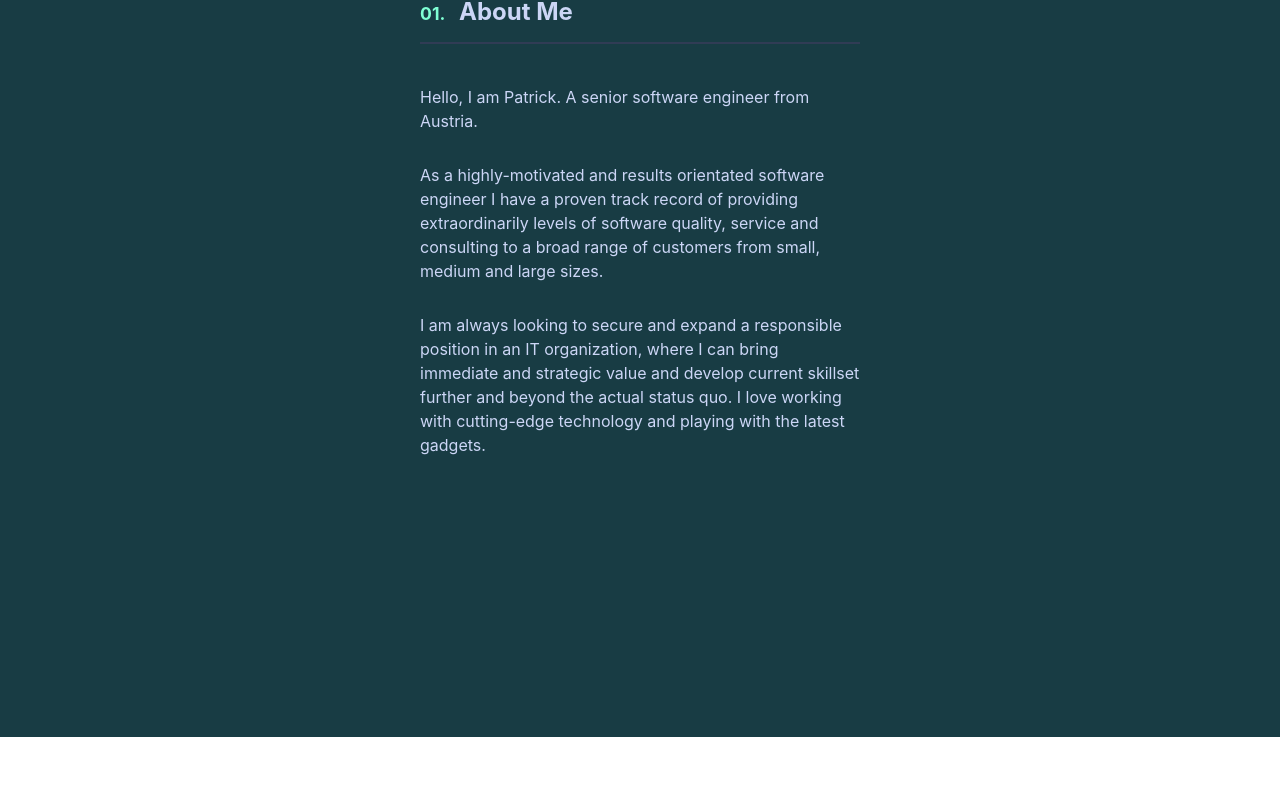
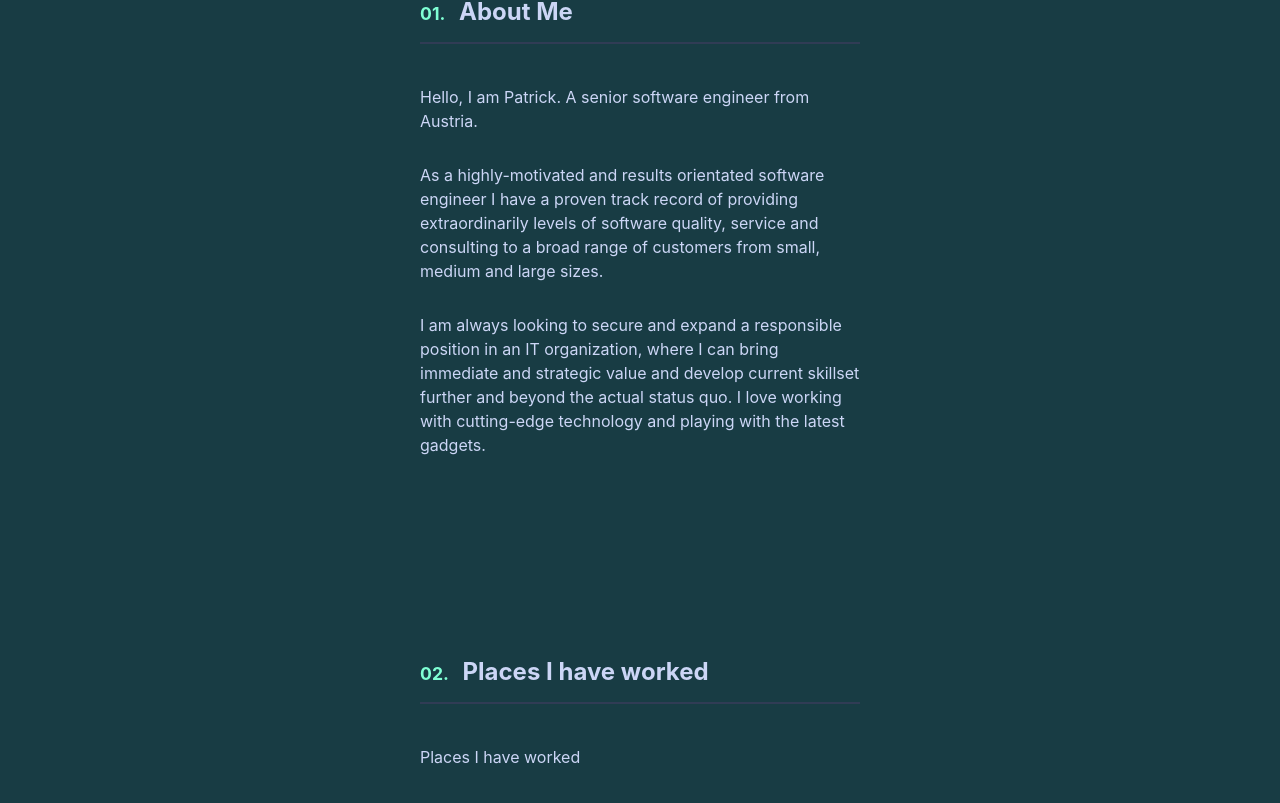
Before and after one commit to DonkeyKongJr/portfolio, a React (Create React App) app: page / in a window 1280 px wide. Shown: the part 1240-2043 px from the top of the page. Before the commit the page ends 1977 px from the top, so only its background shows below. Built offline with nearby package versions, Linux system fonts and the light colour scheme; a web font is replaced by a local one.

Commit message:
feat(xp): add xp component

```diff
--- /dev/null
+++ b/src/components/Experience/Experience.js
@@ -0,0 +1,30 @@
+import React from 'react';
+import classes from './Experience.module.css';
+
+class Experience extends React.Component {
+  experienceRef = null;
+
+  constructor(props) {
+    super(props);
+    this.experienceRef = React.createRef();
+  }
+
+  scrollToMyRef = () => {
+    window.scroll({
+      top: this.experienceRef.current.offsetTop,
+      left: 0,
+      behavior: 'smooth',
+    });
+  };
+
+  render() {
+    return (
+      <div className={classes.Experience} ref={this.experienceRef}>
+        <h2 className={classes.Heading}>Places I have worked</h2>
+        <p className={classes.Description}>Places I have worked</p>
+      </div>
+    );
+  }
+}
+
+export default Experience;
--- /dev/null
+++ b/src/components/Experience/Experience.module.css
@@ -0,0 +1,15 @@
+.Experience {
+  padding: 150px 100px 0 100px;
+  color: rgb(204, 214, 246);
+}
+
+.Heading {
+  color: rgb(204, 214, 246);
+}
+
+.Description {
+  margin-top: 30px;
+  max-width: 500px;
+  line-height: 1.5;
+  margin-bottom: 30px;
+}
--- a/src/containers/Layout/Layout.js
+++ b/src/containers/Layout/Layout.js
@@ -5,11 +5,13 @@ import Toolbar from '../../components/Navigation/Toolbar/Toolbar';
 import Introduction from '../../components/Introduction/Introduction';
 import AboutMe from '../../components/AboutMe/AboutMe';
 import SideDrawer from '../../components/Navigation/SideDrawer/SideDrawer';
+import Experience from '../../components/Experience/Experience';
 
 class Layout extends React.Component {
   constructor(props) {
     super(props);
     this.aboutMeChild = React.createRef();
+    this.experienceChild = React.createRef();
     this.state = { openMenu: false };
   }
 
@@ -22,6 +24,7 @@ class Layout extends React.Component {
         return;
       case 1:
         console.log('Experience');
+        this.experienceChild.current.scrollToMyRef();
         return;
       case 2:
         console.log('Work');
@@ -57,6 +60,7 @@ class Layout extends React.Component {
         <main className={classes.Content}>
           <Introduction />
           <AboutMe ref={this.aboutMeChild} />
+          <Experience ref={this.experienceChild} />
         </main>
       </Aux>
     );
```
